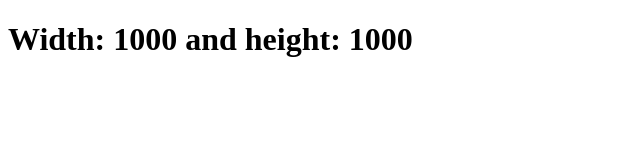
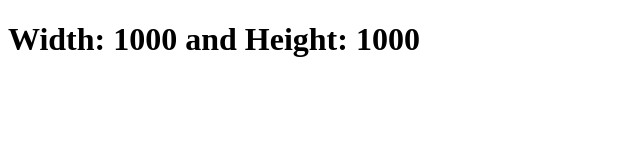
Before and after one commit to acciojob/screen-size-rakshith299, a website: page main.html in a window 1280 px wide. Shown: the whole page, without its empty margins (0-640 px from the left). Drawn offline with Linux system fonts and the light colour scheme.

Commit message:
created a submission

```diff
--- a/main.html
+++ b/main.html
@@ -9,7 +9,7 @@
 <body>
 	<!-- the entire body must be written by student -->
 	<div id = "sizeInfo">
-		<h1>Width: 1000 and height: 1000</h1>
+		<h1>Width: 1000 and Height: 1000</h1>
 	</div>
     <script type="text/javascript" src="./script.js">
 </script>
```
